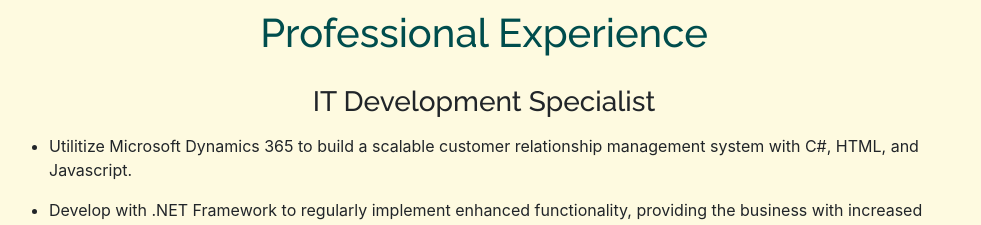
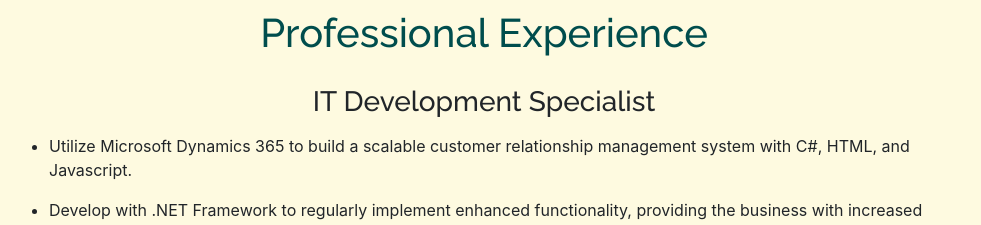
Before and after one commit to mina-andrawis/mina-andrawis.github.io, a plain HTML site: page index.html in a window 1280 px wide. Shown: the part 1780-2005 px from the top of the page, without its empty margins (156-1137 px from the left). Drawn offline with nearby package versions, Linux system fonts and the light colour scheme.

Commit message:
Typo fix

```diff
--- a/index.html
+++ b/index.html
@@ -170,7 +170,7 @@
           <div class="col col-md">
             <h3 class="text-center"> IT Development Specialist </h3>
               <ul>
-                <li>Utilitize Microsoft Dynamics 365 to build a scalable customer relationship management system with C#, HTML, and Javascript.</li>
+                <li>Utilize Microsoft Dynamics 365 to build a scalable customer relationship management system with C#, HTML, and Javascript.</li>
                 <li>Develop with .NET Framework to regularly implement enhanced functionality, providing the business with increased efficiency.</li>
                 <li>Increase story completion rate by 25% within a small team of developers.</li>
                 <li>Communicated with both national and international developers, scrum masters, and managers to determine precise business needs and implementation details.</li>
```
